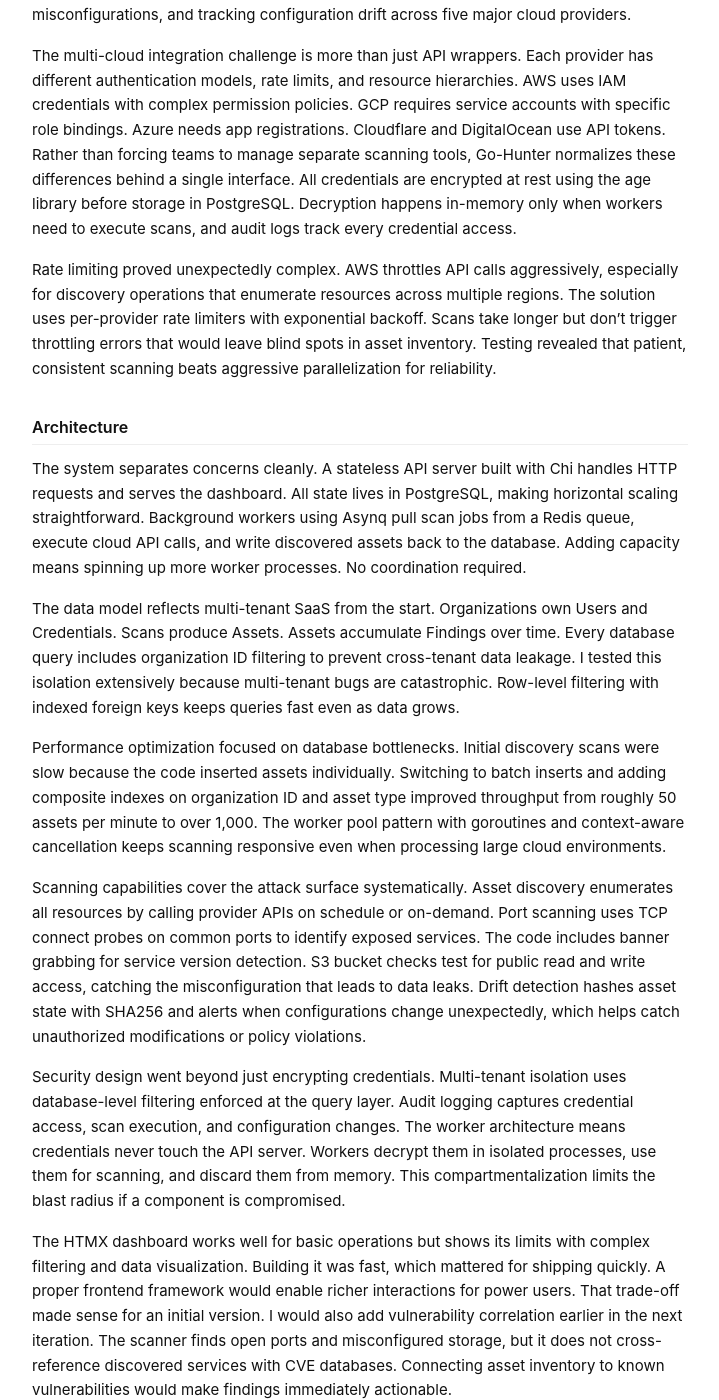
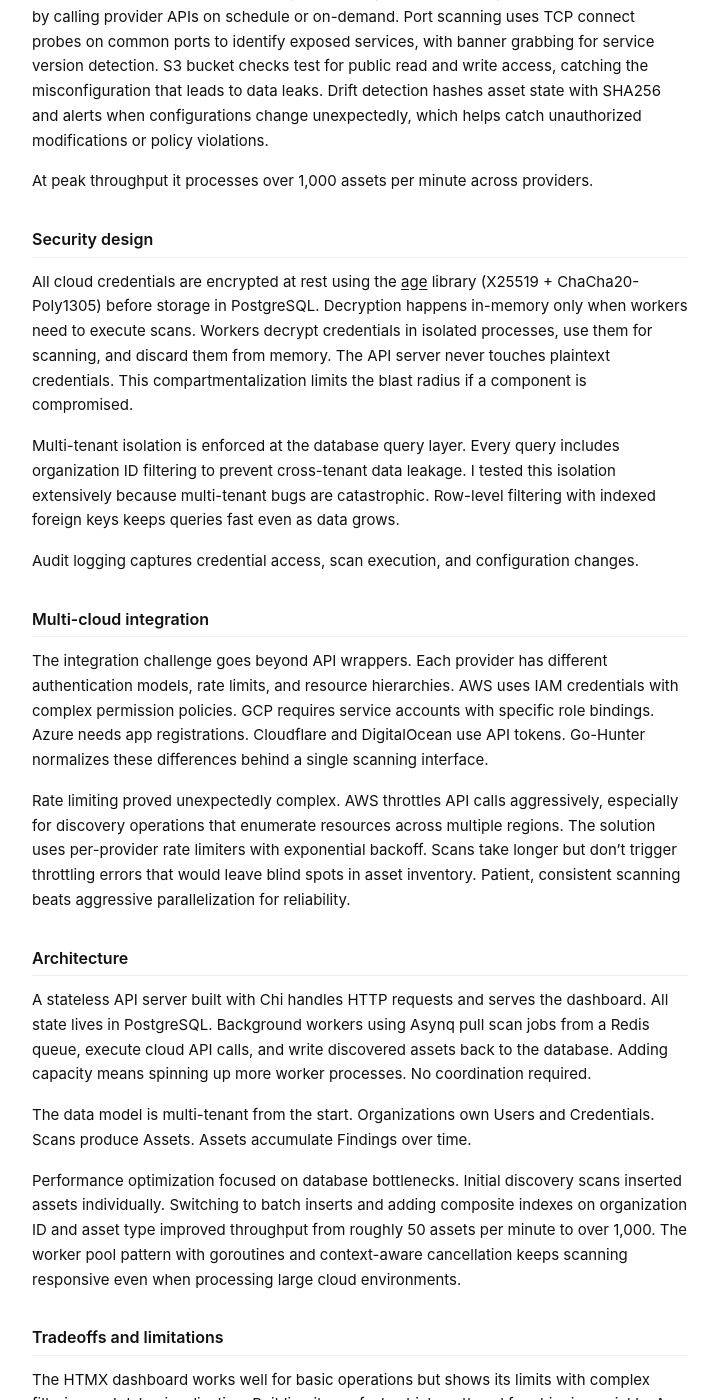
Before and after one commit to HueCodes/HueCodes.github.io, a Jekyll site: the page built from _posts/2026-01-31-go-hunter.md, in a window 1280 px wide and 1400 px high, scrolled down 989 px. Shown: the whole window, without its empty margins (280-999 px from the left). Built offline with Jekyll 4.4.1, drawn with Linux system fonts in a browser that asks for light colours; some of the changed text lies outside the part shown.

Commit message:
Update site intro and restructure Go-Hunter blog post
Remove Go-specific label from intro, add security/networking focus,
add email. Restructure Go-Hunter blog to lead with findings and
security design over architecture.

```diff
--- a/_posts/2026-01-31-go-hunter.md
+++ b/_posts/2026-01-31-go-hunter.md
@@ -5,31 +5,43 @@ date: 2026-01-31
 category: projects
 ---
 
-Cloud security platform for discovering and monitoring assets across AWS, GCP, Azure, Cloudflare, and DigitalOcean.
+Go-Hunter scans AWS, GCP, Azure, Cloudflare, and DigitalOcean for exposed infrastructure, misconfigurations, and configuration drift. It finds public S3 buckets, open ports, misconfigured services, and unauthorized changes across cloud providers from a single interface.
 
 ![Dashboard](/assets/images/projects/go-hunter-dashboard.png)
 
-Organizations running multi-cloud infrastructure face a fundamental visibility problem. Development teams spin up VMs, storage buckets, DNS records, and load balancers across different providers without a unified inventory. Each resource is a potential attack vector, and security teams often discover exposed assets only after an incident. Go-Hunter addresses this by continuously discovering cloud resources, scanning for misconfigurations, and tracking configuration drift across five major cloud providers.
+## What it finds
 
-The multi-cloud integration challenge is more than just API wrappers. Each provider has different authentication models, rate limits, and resource hierarchies. AWS uses IAM credentials with complex permission policies. GCP requires service accounts with specific role bindings. Azure needs app registrations. Cloudflare and DigitalOcean use API tokens. Rather than forcing teams to manage separate scanning tools, Go-Hunter normalizes these differences behind a single interface. All credentials are encrypted at rest using the age library before storage in PostgreSQL. Decryption happens in-memory only when workers need to execute scans, and audit logs track every credential access.
+The scanner covers attack surface systematically. Asset discovery enumerates all resources by calling provider APIs on schedule or on-demand. Port scanning uses TCP connect probes on common ports to identify exposed services, with banner grabbing for service version detection. S3 bucket checks test for public read and write access, catching the misconfiguration that leads to data leaks. Drift detection hashes asset state with SHA256 and alerts when configurations change unexpectedly, which helps catch unauthorized modifications or policy violations.
 
-Rate limiting proved unexpectedly complex. AWS throttles API calls aggressively, especially for discovery operations that enumerate resources across multiple regions. The solution uses per-provider rate limiters with exponential backoff. Scans take longer but don't trigger throttling errors that would leave blind spots in asset inventory. Testing revealed that patient, consistent scanning beats aggressive parallelization for reliability.
+At peak throughput it processes over 1,000 assets per minute across providers.
+
+## Security design
+
+All cloud credentials are encrypted at rest using the [age](https://github.com/FiloSottile/age) library (X25519 + ChaCha20-Poly1305) before storage in PostgreSQL. Decryption happens in-memory only when workers need to execute scans. Workers decrypt credentials in isolated processes, use them for scanning, and discard them from memory. The API server never touches plaintext credentials. This compartmentalization limits the blast radius if a component is compromised.
+
+Multi-tenant isolation is enforced at the database query layer. Every query includes organization ID filtering to prevent cross-tenant data leakage. I tested this isolation extensively because multi-tenant bugs are catastrophic. Row-level filtering with indexed foreign keys keeps queries fast even as data grows.
+
+Audit logging captures credential access, scan execution, and configuration changes.
+
+## Multi-cloud integration
+
+The integration challenge goes beyond API wrappers. Each provider has different authentication models, rate limits, and resource hierarchies. AWS uses IAM credentials with complex permission policies. GCP requires service accounts with specific role bindings. Azure needs app registrations. Cloudflare and DigitalOcean use API tokens. Go-Hunter normalizes these differences behind a single scanning interface.
+
+Rate limiting proved unexpectedly complex. AWS throttles API calls aggressively, especially for discovery operations that enumerate resources across multiple regions. The solution uses per-provider rate limiters with exponential backoff. Scans take longer but don't trigger throttling errors that would leave blind spots in asset inventory. Patient, consistent scanning beats aggressive parallelization for reliability.
 
 ## Architecture
 
-The system separates concerns cleanly. A stateless API server built with Chi handles HTTP requests and serves the dashboard. All state lives in PostgreSQL, making horizontal scaling straightforward. Background workers using Asynq pull scan jobs from a Redis queue, execute cloud API calls, and write discovered assets back to the database. Adding capacity means spinning up more worker processes. No coordination required.
+A stateless API server built with Chi handles HTTP requests and serves the dashboard. All state lives in PostgreSQL. Background workers using Asynq pull scan jobs from a Redis queue, execute cloud API calls, and write discovered assets back to the database. Adding capacity means spinning up more worker processes. No coordination required.
 
-The data model reflects multi-tenant SaaS from the start. Organizations own Users and Credentials. Scans produce Assets. Assets accumulate Findings over time. Every database query includes organization ID filtering to prevent cross-tenant data leakage. I tested this isolation extensively because multi-tenant bugs are catastrophic. Row-level filtering with indexed foreign keys keeps queries fast even as data grows.
+The data model is multi-tenant from the start. Organizations own Users and Credentials. Scans produce Assets. Assets accumulate Findings over time.
 
-Performance optimization focused on database bottlenecks. Initial discovery scans were slow because the code inserted assets individually. Switching to batch inserts and adding composite indexes on organization ID and asset type improved throughput from roughly 50 assets per minute to over 1,000. The worker pool pattern with goroutines and context-aware cancellation keeps scanning responsive even when processing large cloud environments.
+Performance optimization focused on database bottlenecks. Initial discovery scans inserted assets individually. Switching to batch inserts and adding composite indexes on organization ID and asset type improved throughput from roughly 50 assets per minute to over 1,000. The worker pool pattern with goroutines and context-aware cancellation keeps scanning responsive even when processing large cloud environments.
 
-Scanning capabilities cover the attack surface systematically. Asset discovery enumerates all resources by calling provider APIs on schedule or on-demand. Port scanning uses TCP connect probes on common ports to identify exposed services. The code includes banner grabbing for service version detection. S3 bucket checks test for public read and write access, catching the misconfiguration that leads to data leaks. Drift detection hashes asset state with SHA256 and alerts when configurations change unexpectedly, which helps catch unauthorized modifications or policy violations.
+## Tradeoffs and limitations
 
-Security design went beyond just encrypting credentials. Multi-tenant isolation uses database-level filtering enforced at the query layer. Audit logging captures credential access, scan execution, and configuration changes. The worker architecture means credentials never touch the API server. Workers decrypt them in isolated processes, use them for scanning, and discard them from memory. This compartmentalization limits the blast radius if a component is compromised.
+The HTMX dashboard works well for basic operations but shows its limits with complex filtering and data visualization. Building it was fast, which mattered for shipping quickly. A proper frontend framework would enable richer interactions for power users.
 
-The HTMX dashboard works well for basic operations but shows its limits with complex filtering and data visualization. Building it was fast, which mattered for shipping quickly. A proper frontend framework would enable richer interactions for power users. That trade-off made sense for an initial version. I would also add vulnerability correlation earlier in the next iteration. The scanner finds open ports and misconfigured storage, but it does not cross-reference discovered services with CVE databases. Connecting asset inventory to known vulnerabilities would make findings immediately actionable.
-
-Working on Go-Hunter taught me that cloud security tooling is fundamentally about managing API complexity and scale. The concurrent scanning architecture with worker pools and context cancellation proved robust under load. Multi-tenant isolation requires constant vigilance in both design and testing. Rate limiting is not an afterthought. It is a first-class architectural concern when integrating with third-party APIs. These patterns apply beyond security scanning to any system that orchestrates work across multiple cloud providers.
+The scanner finds open ports and misconfigured storage, but it does not cross-reference discovered services with CVE databases. Connecting asset inventory to known vulnerabilities would make findings immediately actionable. That is the next iteration.
 
 ---
 
```
Also changed, not shown: index.md (+2 -1 lines).
